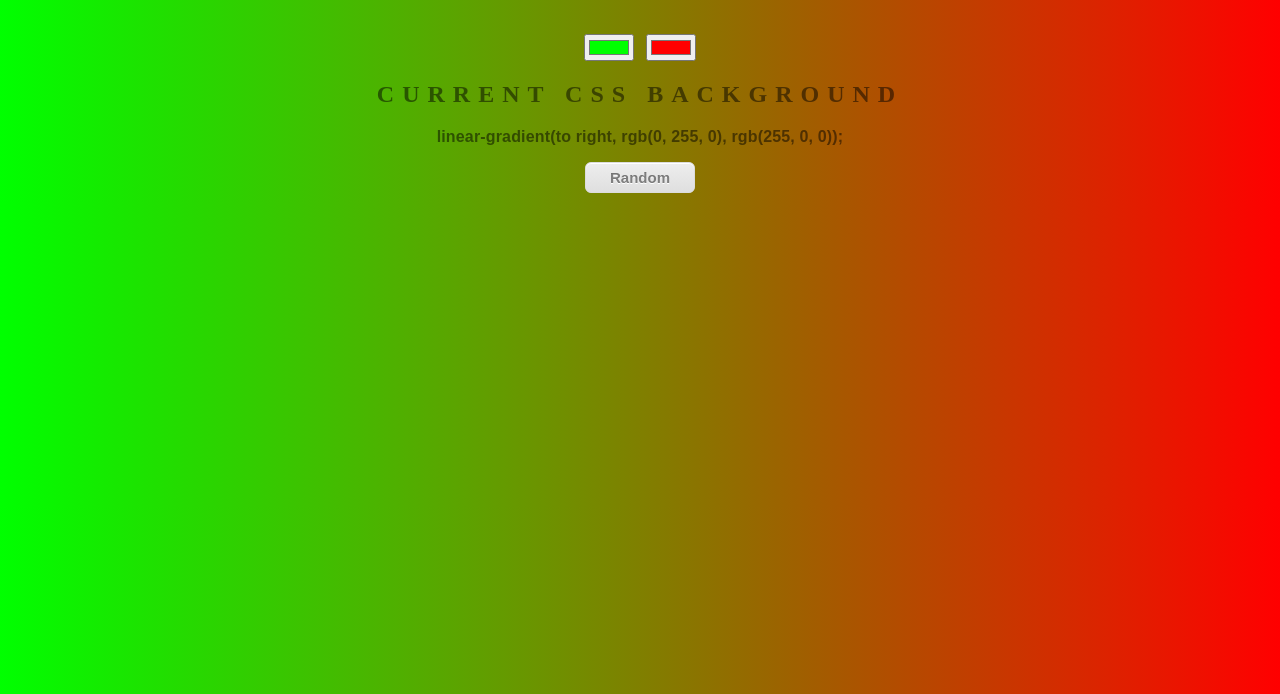
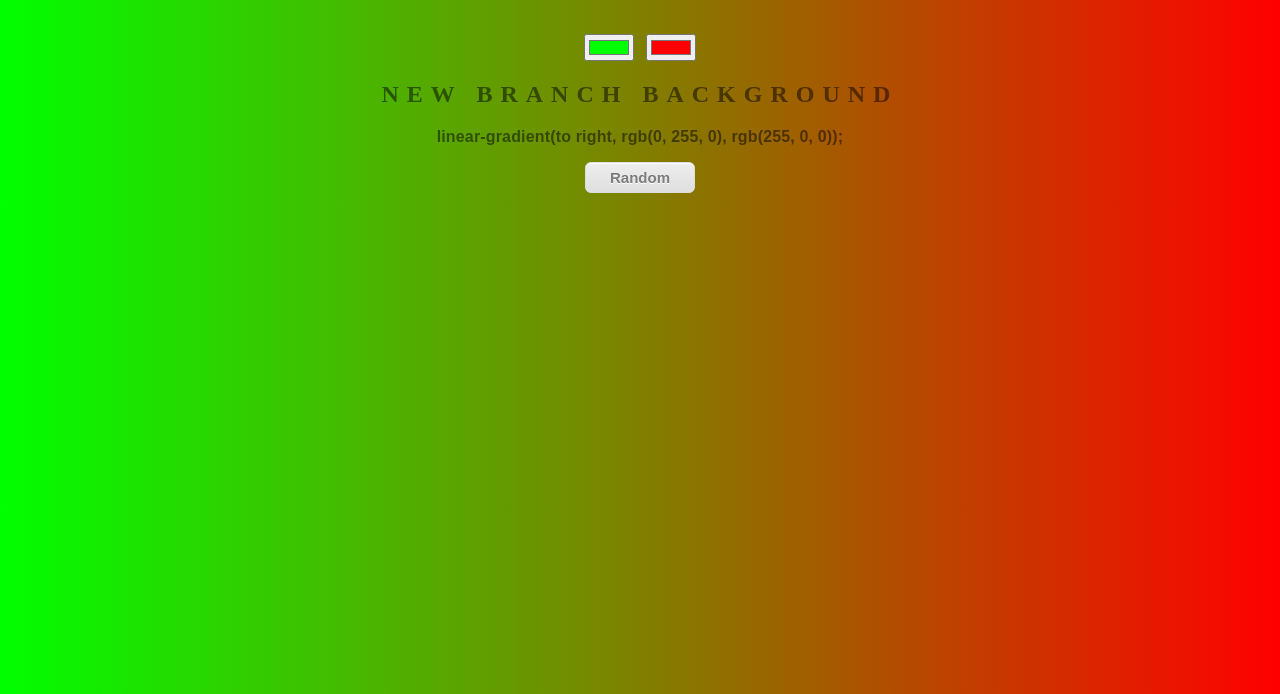
Before and after one commit to asvarun/background-generator, a plain HTML site: page index.html in a window 1280 px wide. Shown: the part 106-800 px from the top of the page. Drawn offline with Linux system fonts and the light colour scheme.

Commit message:
changing branch text

```diff
--- a/index.html
+++ b/index.html
@@ -8,7 +8,7 @@
     <h1>COOL Generator</h1>
     <input class="color1" type="color" name="color1" value="#00ff00" />
     <input class="color2" type="color" name="color2" value="#ff0000" />
-    <h2>Current CSS Background</h2>
+    <h2>New Branch Background</h2>
     <h3></h3>
     <button class="random">Random</button>
     <script type="text/javascript" src="script.js"></script>
```
